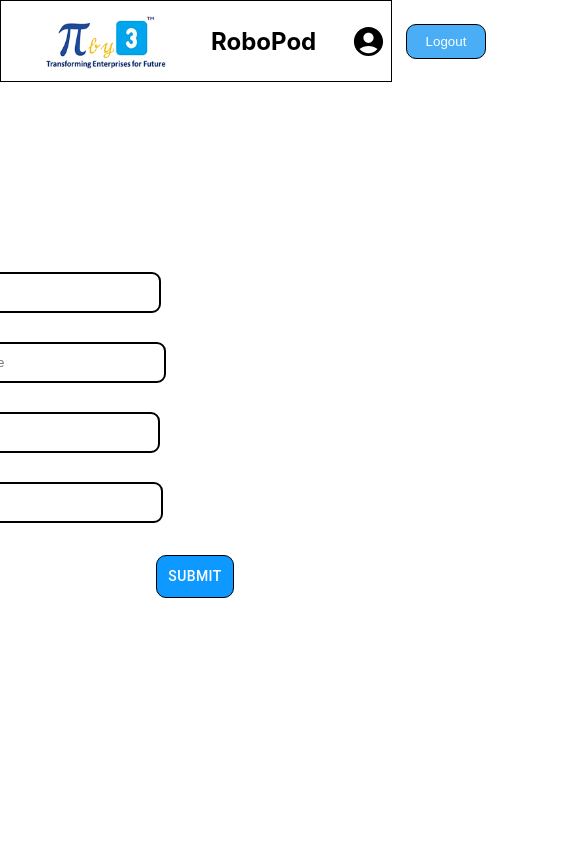
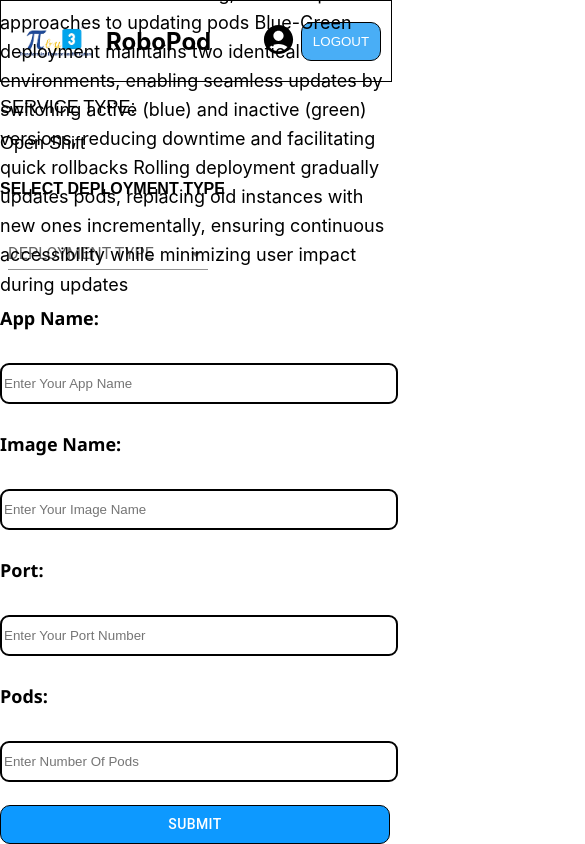
Before and after one commit to Adityacodesupport/RoboPod, a React (Create React App) app in the folder frontend/: page /deployment/deploy-app-openshift in a window 390 px wide. Shown: the top 844 px of the page, 585 px wide, since content can reach past the window. Built offline with nearby package versions, Linux system fonts and the light colour scheme.

Commit message:
Added media queries to openshift, navbar page

```diff
--- a/frontend/src/App.css
+++ b/frontend/src/App.css
@@ -1,5 +1,7 @@
 .App {
   text-align: center;
+  height: 1263px;
+  width: 595px;
 }
 
 .App-logo {
--- a/frontend/src/components/Navbar/Navbar.css
+++ b/frontend/src/components/Navbar/Navbar.css
@@ -1,56 +1,102 @@
-.main-Auth-nav-bar{
-    /* background-color: aquamarine; */
+.main-Auth-nav-bar {
     display: flex;
     width: 100%;
     height: 80px;
     justify-content: space-between;
     align-items: center;
-    /* border-style:black 10px; */
     border: 1px solid black;
-    width: 100%;
-    height: 80px;
   }
 
-.Main-left-nav{
+  .Main-left-nav {
     display: flex;
     align-items: center;
-    gap: 40px;
-    margin-left: 5px;
-    width: 345px;
+    gap: 20px;
+    margin-left: 10px;
   }
 
-.main-Auth-nav-bar .Main-left-nav .LogoImage{
-    width: 130px;
-    height: 55px;
+  .main-Auth-nav-bar .Main-left-nav .LogoImage {
+    width: 100px;
+    height: auto;
     flex-shrink: 0;
-    margin-left: 35px;
+    margin-left: 15px;
   }
 
-.main-Auth-nav-bar .Main-left-nav .LogoText{
+  .main-Auth-nav-bar .Main-left-nav .LogoText {
     display: flex;
-    width: 191px;
-    height: 50px;
     flex-direction: column;
     justify-content: center;
     flex-shrink: 0;
   }
 
-.main-right-nav{
-    DISPLAY: flex;
-    gap: 20px;
-    margin-right: 45PX;
+  .main-right-nav {
+    display: flex;
+    gap: 10px;
+    margin-right: 15px;
   }
 
-.main-right-nav button{
+  .main-right-nav button {
     background-color: #49aef6;
     color: white;
-    border: black solid 3px;
+    border: 1px solid black;
     cursor: pointer;
     border-radius: 10px;
-    border: 1px solid #000;
     width: 80px;
   }
 
-.main-right-nav button:hover{
+  .main-right-nav button:hover {
     background-color: #0D99FF;
   }
+
+  /* Profile Menu */
+  .ProfileMenu {
+    position: relative;
+    cursor: pointer;
+  }
+
+  .AccountCircleIcon {
+    font-size: 2rem;
+  }
+
+  .ProfileOptions {
+    position: absolute;
+    top: 100%;
+    right: 0;
+    background-color: #fff;
+    box-shadow: 0 0 5px rgba(0, 0, 0, 0.1);
+    z-index: 100;
+    display: flex;
+    flex-direction: column;
+    min-width: 150px;
+    border: 1px solid #ccc;
+    border-radius: 5px;
+    overflow: hidden;
+  }
+
+  .ProfileOptions p {
+    padding: 10px;
+    margin: 0;
+    cursor: pointer;
+    transition: background-color 0.3s ease;
+  }
+
+  .ProfileOptions p:hover {
+    background-color: #f0f0f0;
+  }
+
+  /* Media queries for responsiveness */
+  @media only screen and (max-width: 1000px) {
+    .Main-left-nav {
+      gap: 10px;
+      margin-left: 5px;
+    }
+
+    .main-Auth-nav-bar .Main-left-nav .LogoImage {
+      width: 80px;
+      margin-left: 10px;
+    }
+
+    .main-right-nav {
+      gap: 5px;
+      margin-right: 10px;
+    }
+  }
--- a/frontend/src/components/Navbar/Navbar.jsx
+++ b/frontend/src/components/Navbar/Navbar.jsx
@@ -1,35 +1,54 @@
-import React from 'react'
-import PibythreeLogo from '../../Assets/pibythree_logo.png'
-import './Navbar.css'
+
+import React, { useState } from 'react';
+import PibythreeLogo from '../../Assets/pibythree_logo.png';
+import './Navbar.css';
 import AccountCircleIcon from '@mui/icons-material/AccountCircle';
-import AddIcon from '@mui/icons-material/Add';
-// import NotificationsIcon from '@mui/icons-material/Notifications';
-import { useSelector,useDispatch } from 'react-redux';
-import {LogOut,setEmail,setName} from '../../features/User/userSlice'
+import { useSelector, useDispatch } from 'react-redux';
+import { LogOut, setEmail, setName } from '../../features/User/userSlice';
 import { useNavigate } from 'react-router-dom';
 
 const Navbar = () => {
-  const dispatch = useDispatch()
-  const navigate = useNavigate()
+  const dispatch = useDispatch();
+  const navigate = useNavigate();
+
+  const [showProfileMenu, setShowProfileMenu] = useState(false);
+
+  const handleProfileClick = () => {
+    setShowProfileMenu(!showProfileMenu);
+  };
+
+  const handleLogout = () => {
+    dispatch(LogOut());
+    dispatch(setEmail(''));
+    dispatch(setName(''));
+    navigate('/');
+  };
+
   return (
     <div className="main-Auth-nav-bar">
-          <div className="Main-left-nav">
-            <img className='LogoImage' src={PibythreeLogo}/>
-            <h2 className='LogoText'>RoboPod</h2>
-          </div>
-          <div className="main-right-nav">
-            <AccountCircleIcon fontSize='large'/>
-            {/* <NotificationsIcon fontSize='large'/> */}
-                <button onClick={()=>{
-              dispatch(LogOut())
-              dispatch(setEmail(''))
-              dispatch(setName(''))
-              navigate('/')
-            }
-              }>Logout</button>
-          </div>
+      <div className="Main-left-nav">
+        <img className='LogoImage' src={PibythreeLogo} alt="Logo" />
+        <div className='LogoText'>
+          <h2>RoboPod</h2>
         </div>
-  )
-}
+      </div>
+      <div className="main-right-nav">
+        <div className="ProfileMenu" onClick={handleProfileClick}>
+          <AccountCircleIcon fontSize='large' />
+          {showProfileMenu && (
+            <div className="ProfileOptions">
+              <p onClick={() => console.log('Profile clicked')}>PROFILE</p>
+              <p onClick={() => console.log('My Deployments clicked')}>MY DEPLOYMENTS</p>
+              <p onClick={() => console.log('My Clusters clicked')}>MY CLUSTERS</p>
+              <p onClick={() => console.log('My Templates clicked')}>MY TEMPLATES</p>
+              <p onClick={() => console.log('Change Service clicked')}>CHANGE SERVICE</p>
+            </div>
+          )}
+        </div>
+        <button onClick={handleLogout}>LOGOUT</button>
+      </div>
+    </div>
+  );
+};
 
 export default Navbar;
--- a/frontend/src/pages/Deployment/DeployAppOpenshift/DeployAppOpenshift.css
+++ b/frontend/src/pages/Deployment/DeployAppOpenshift/DeployAppOpenshift.css
@@ -1,9 +1,9 @@
-.deployAppOpenShift-homePage{
-    height:100vh;
-    /* background-color:red; */
+
+.deployAppOpenShift-homePage {
+    height: 100vh;
 }
 
-.deployAppOpenShift-mainPage{
+.deployAppOpenShift-mainPage {
     display: flex;
     flex-direction: column;
     justify-content: flex-start;
@@ -14,13 +14,13 @@
     padding-top: 25px;
 }
 
-.deployAppOpenShift-mainPage h3{
+.deployAppOpenShift-mainPage h3 {
     font-family: 'Inter', sans-serif;
     font-family: 'Nunito Sans', sans-serif;
     font-size: medium;
 }
 
-.deployAppOpenShift-service-type{
+.deployAppOpenShift-service-type {
     width: 1000px;
     display: flex;
     gap: 20px;
@@ -28,23 +28,24 @@
     font-family: sans-serif;
 }
 
-.deployAppOpenShift-Deployment-type{
+.deployAppOpenShift-Deployment-type {
     display: flex;
     gap: 73px;
     width: 1000px;
 }
 
-.deployAppOpenShift-App-Name{
+.deployAppOpenShift-App-Name {
     display: flex;
     gap: 59px;
     align-items: center;
     width: 1000px;
 }
 
-.deployAppOpenShift-App-Name h3{
+.deployAppOpenShift-App-Name h3 {
     font-size: large;
     font-family: 'Segoe UI', Tahoma, Geneva, Verdana, sans-serif;
 }
+
 .deployAppOpenShift-App-Name input {
     width: 30%;
     height: 35px;
@@ -52,56 +53,57 @@
     border-radius: 9px;
 }
 
-.deployAppOpenShift-Image-Name{
+.deployAppOpenShift-Image-Name {
     display: flex;
     gap: 42px;
     align-items: center;
     width: 1000px;
 }
-.deployAppOpenShift-Image-Name h3{
+
+.deployAppOpenShift-Image-Name h3 {
     font-size: large;
     font-family: 'Segoe UI', Tahoma, Geneva, Verdana, sans-serif;
 }
 
-.deployAppOpenShift-Image-Name input{
+.deployAppOpenShift-Image-Name input {
     width: 30%;
     height: 35px;
     border: 2px solid black;
     border-radius: 9px;
 }
 
-.deployAppOpenShift-Port-Number{
+.deployAppOpenShift-Port-Number {
     display: flex;
     gap: 113px;
     align-items: center;
     width: 1000px;
 }
 
-.deployAppOpenShift-Port-Number h3{
+.deployAppOpenShift-Port-Number h3 {
     font-size: large;
     font-family: 'Segoe UI', Tahoma, Geneva, Verdana, sans-serif;
 }
 
-.deployAppOpenShift-Port-Number input{
+.deployAppOpenShift-Port-Number input {
     width: 30%;
     height: 35px;
     border: 2px solid black;
     border-radius: 9px;
 }
 
-.deployAppOpenShift-Pods-Number{
+.deployAppOpenShift-Pods-Number {
     display: flex;
     gap: 112px;
     align-items: center;
-    width: 1000px;
+    width: 1005px;
 }
 
-.deployAppOpenShift-Pods-Number h3{
+.deployAppOpenShift-Pods-Number h3 {
     font-size: large;
     font-family: 'Segoe UI', Tahoma, Geneva, Verdana, sans-serif;
 }
 
-.deployAppOpenShift-Pods-Number input{
+.deployAppOpenShift-Pods-Number input {
     width: 30%;
     height: 35px;
     border: 2px solid black;
@@ -113,16 +115,16 @@
     gap: 10px;
     align-items: center;
     width: 1000px;
-    /* background-color: aquamarine; */
 }
 
-.deployAppOpenShift-Max-Unavailable input{
+.deployAppOpenShift-Max-Unavailable input {
     width: 30%;
     height: 35px;
     border: 2px solid black;
     border-radius: 9px;
 }
-.deployAppOpenShift-Max-Unavailable h3{
+
+.deployAppOpenShift-Max-Unavailable h3 {
     font-size: large;
     font-family: 'Segoe UI', Tahoma, Geneva, Verdana, sans-serif;
 }
@@ -135,35 +137,35 @@
     border: black solid 3px;
     color: white;
     border-radius: 10px;
+    cursor: pointer;
+    background: #0D99FF;
     border: 1px solid #000;
-    background: #0D99FF;
-    cursor: pointer;
 }
 
+.deployAppOpenShift-mainPage button:hover {
+    background-color: #0d99ff;
+}
 
-.deployAppOpenShift-mainPage button:hover{
-    background-color: #0d99ff
-}
 .page-info-openshift {
     display: flex;
     align-items: flex-start;
     justify-content: flex-start;
     position: absolute;
     width: 477px;
-    height: 389px;
-    top: 170px;
-    left: 768px;
+    height: 316px;
+    top: 141px;
+    left: 800px;
     font-family: Inter, -apple-system, BlinkMacSystemFont, "Segoe UI", Roboto, Ubuntu, "Helvetica Neue", Helvetica, Arial, "PingFang SC", "Hiragino Sans GB", "Microsoft Yahei UI", "Microsoft Yahei", "Source Han Sans CN", sans-serif;
-    color: #000000;
     font-size: 18px;
     font-weight: normal;
     line-height: 29.045px;
     text-align: left;
     z-index: auto;
-  }
+    color: black;
+    border-radius: 8px;
+}
 
-.OPenshiftLoader{
-    /* background-color: #0d99ff; */
+.OPenshiftLoader {
     align-items: center;
     justify-content: center;
     display: flex;
@@ -172,3 +174,58 @@
     margin-left: 40%;
     width: 250px;
 }
+
+/* Add media queries for responsive design */
+@media only screen and (max-width: 1000px) {
+    .deployAppOpenShift-mainPage {
+        padding-top: 15px;
+    }
+
+    .deployAppOpenShift-service-type,
+    .deployAppOpenShift-Deployment-type,
+    .deployAppOpenShift-App-Name,
+    .deployAppOpenShift-Image-Name,
+    .deployAppOpenShift-Port-Number,
+    .deployAppOpenShift-Pods-Number,
+    .deployAppOpenShift-Max-Unavailable {
+        width: 100%;
+        flex-direction: column;
+        align-items: flex-start;
+        gap: 15px;
+    }
+
+    .deployAppOpenShift-Service-Type input,
+    .deployAppOpenShift-Deployment-type input,
+    .deployAppOpenShift-App-Name input,
+    .deployAppOpenShift-Image-Name input,
+    .deployAppOpenShift-Port-Number input,
+    .deployAppOpenShift-Pods-Number input,
+    .deployAppOpenShift-Max-Unavailable input {
+        width: 100%;
+    }
+
+    .deployAppOpenShift-Deployment-type {
+        gap: 15px;
+    }
+
+    .deployAppOpenShift-Port-Number,
+    .deployAppOpenShift-Pods-Number,
+    .deployAppOpenShift-Max-Unavailable {
+        gap: 15px;
+    }
+
+    .deployAppOpenShift-mainPage button {
+        width: 100%;
+    }
+
+    .page-info-openshift {
+        width: 100%;
+        left: 0;
+        top: -50px; /* Adjusted top for overlap */
+        z-index: 1; /* Ensure it's above other elements */
+    }
+
+    .OPenshiftLoader {
+        margin-left: 0;
+    }
+}
--- a/frontend/src/pages/Deployment/DeployAppOpenshift/EditOpenshiftDeployment/EditOpenshiftDeployment.css
+++ b/frontend/src/pages/Deployment/DeployAppOpenshift/EditOpenshiftDeployment/EditOpenshiftDeployment.css
@@ -144,7 +144,7 @@
 .edit-deployAppOpenShift-mainPage button:hover{
     background-color: #0d99ff
 }
-.page-info-openshift {
+.edit-page-info-openshift {
     display: flex;
     align-items: flex-start;
     justify-content: flex-start;
@@ -152,7 +152,7 @@
     width: 477px;
     height: 389px;
     top: 170px;
-    left: 768px;
+    left: 850px;
     font-family: Inter, -apple-system, BlinkMacSystemFont, "Segoe UI", Roboto, Ubuntu, "Helvetica Neue", Helvetica, Arial, "PingFang SC", "Hiragino Sans GB", "Microsoft Yahei UI", "Microsoft Yahei", "Source Han Sans CN", sans-serif;
     color: #000000;
     font-size: 18px;
--- a/frontend/src/pages/Deployment/DeployAppOpenshift/EditOpenshiftDeployment/EditOpenshiftDeployment.jsx
+++ b/frontend/src/pages/Deployment/DeployAppOpenshift/EditOpenshiftDeployment/EditOpenshiftDeployment.jsx
@@ -219,7 +219,7 @@ const EditOpenshiftDeployment = () => {
               />
             </div>
           )}
-        <span className="page-info-openshift">
+        <span className="edit-page-info-openshift">
           In OpenShift, different deployment strategies, like Blue-Green and
           Rolling, offer unique approaches to updating pods Blue-Green
           deployment maintains two identical environments, enabling seamless
@@ -245,7 +245,7 @@ const EditOpenshiftDeployment = () => {
           size="lg"
           variant="solid"
         >
-          Cancle
+          Cancel
         </Button>
       </div>
     }
```
Also changed, not shown: frontend/src/components/Footer/Footer.css (added, +23 -0 lines), frontend/src/components/Footer/Footer.jsx (added, +19 -0 lines), frontend/src/pages/MainPage/Main.css (+6 -30 lines), frontend/src/pages/MainPage/Main.jsx (+44 -35 lines). Lines whose indentation alone changed are shown as unchanged.
